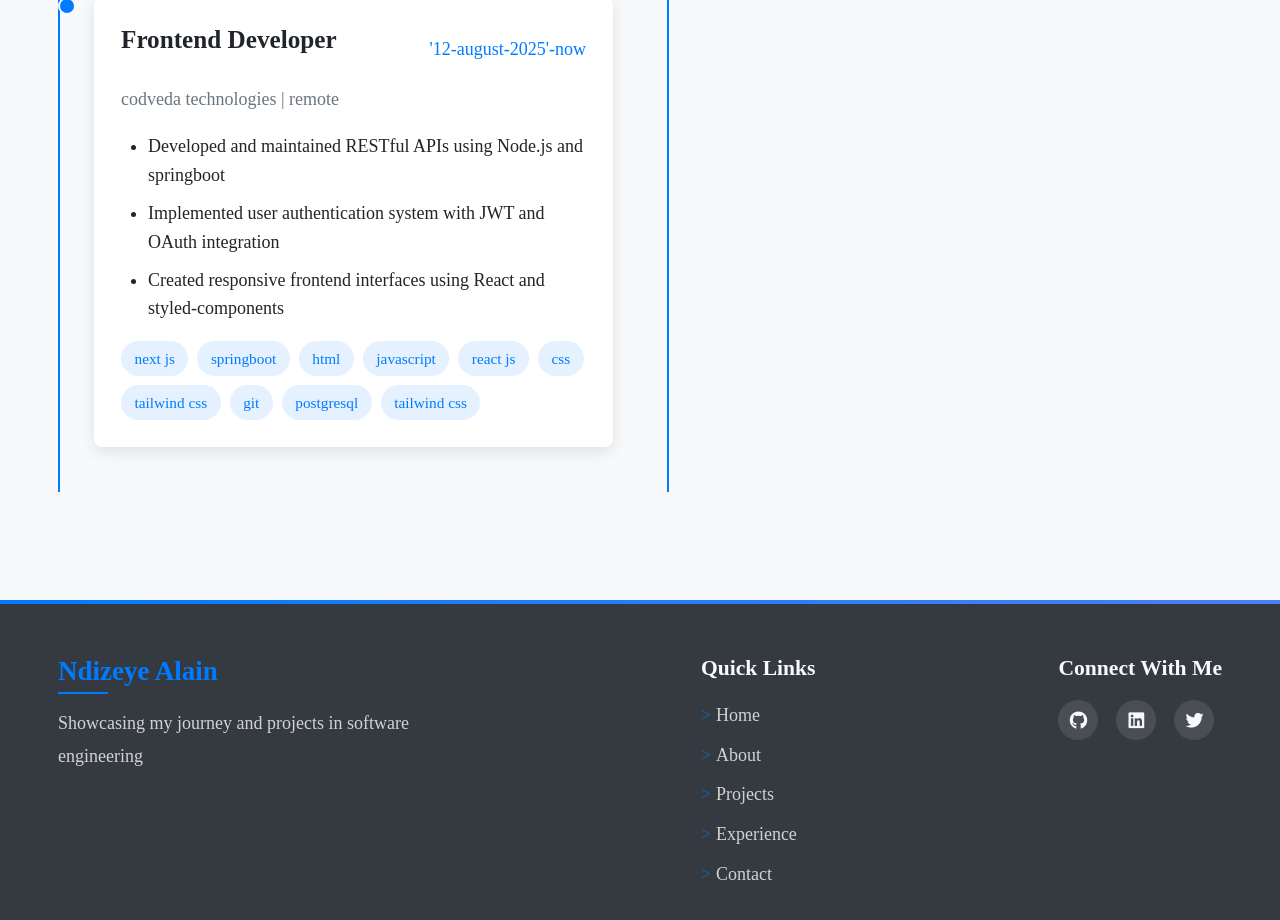
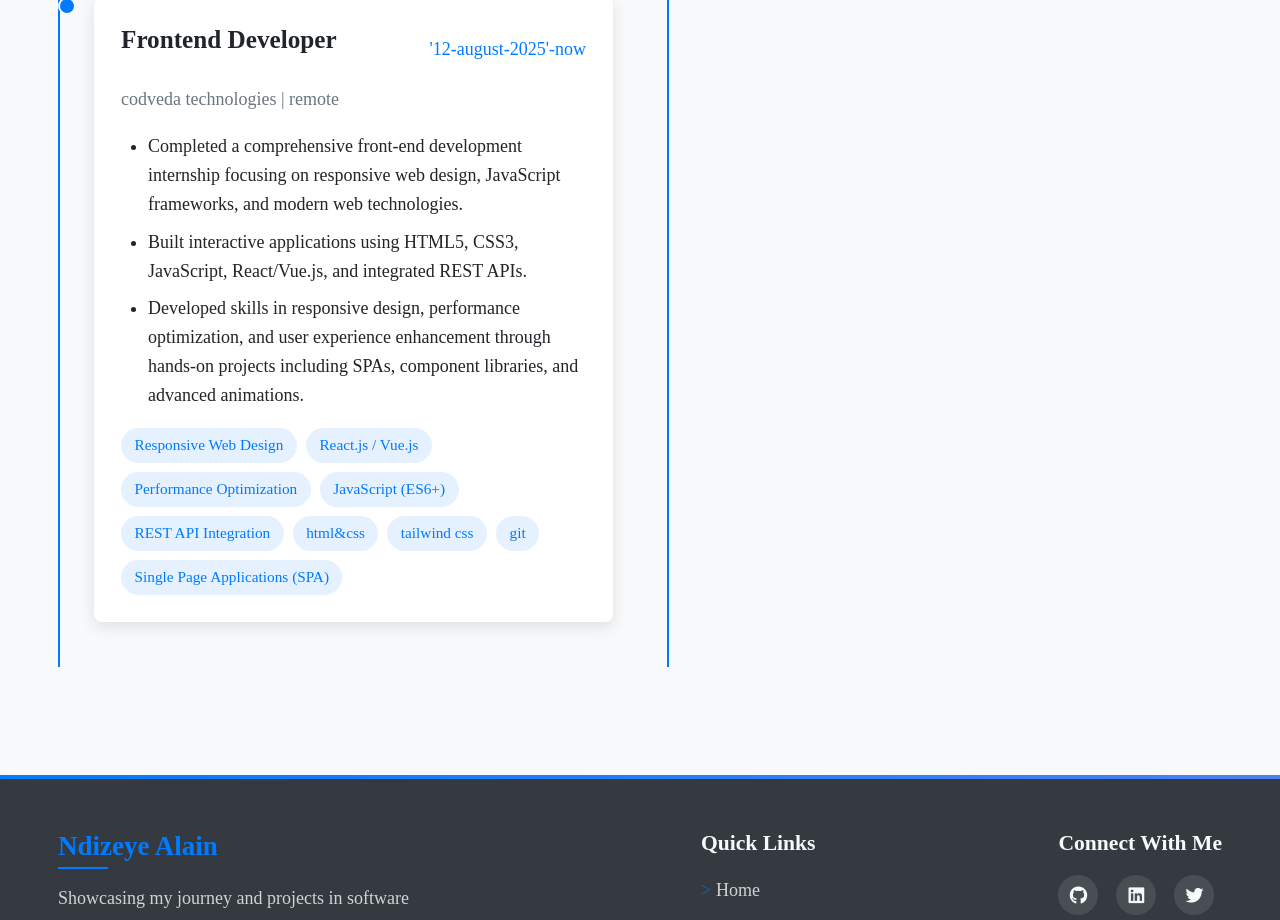
Before and after one commit to Alaindeve1/portfolio-website, a React (Create React App) app: page /experience in a window 1280 px wide. Shown: the part 2700-3620 px from the top of the page. Built offline with nearby package versions, Linux system fonts and the light colour scheme.

Commit message:
complete add of another experience

```diff
--- a/src/pages/Experience.jsx
+++ b/src/pages/Experience.jsx
@@ -75,11 +75,11 @@ const Experience = () => {
       location: "remote",
       duration: "'12-august-2025'-now",
       description: [
-        "Developed and maintained RESTful APIs using Node.js and springboot ",
-        "Implemented user authentication system with JWT and OAuth integration",
-        "Created responsive frontend interfaces using React and styled-components"
+       "Completed a comprehensive front-end development internship focusing on responsive web design, JavaScript frameworks, and modern web technologies.",
+        "Built interactive applications using HTML5, CSS3, JavaScript, React/Vue.js, and integrated REST APIs.",
+        " Developed skills in responsive design, performance optimization, and user experience enhancement through hands-on projects including SPAs, component libraries, and advanced animations."
       ],
-      technologies: ["next js", "springboot", "html", "javascript", "react js", "css","tailwind css","git","postgresql","tailwind css"]
+      technologies: ["Responsive Web Design", "React.js / Vue.js", "Performance Optimization", "JavaScript (ES6+)", "REST API Integration", "html&css","tailwind css","git","Single Page Applications (SPA)"]
     },
 
   ];
```
